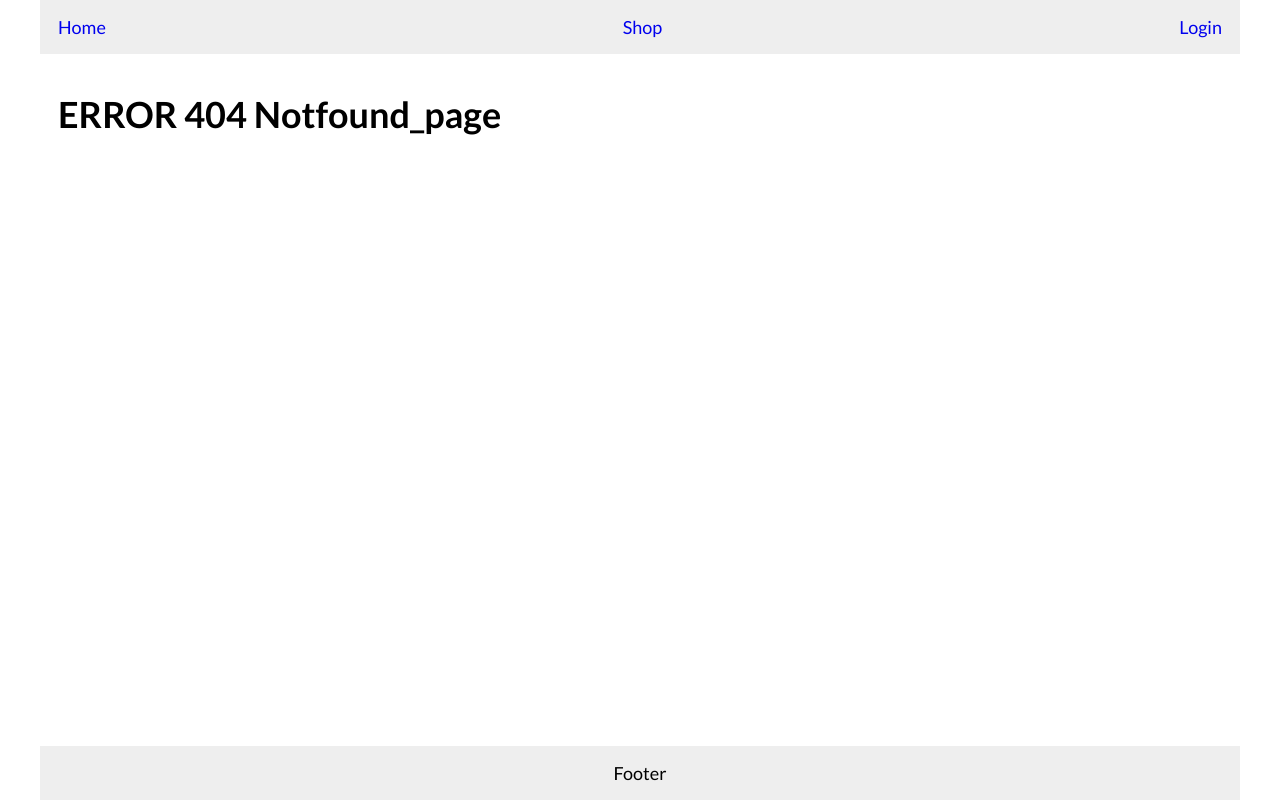
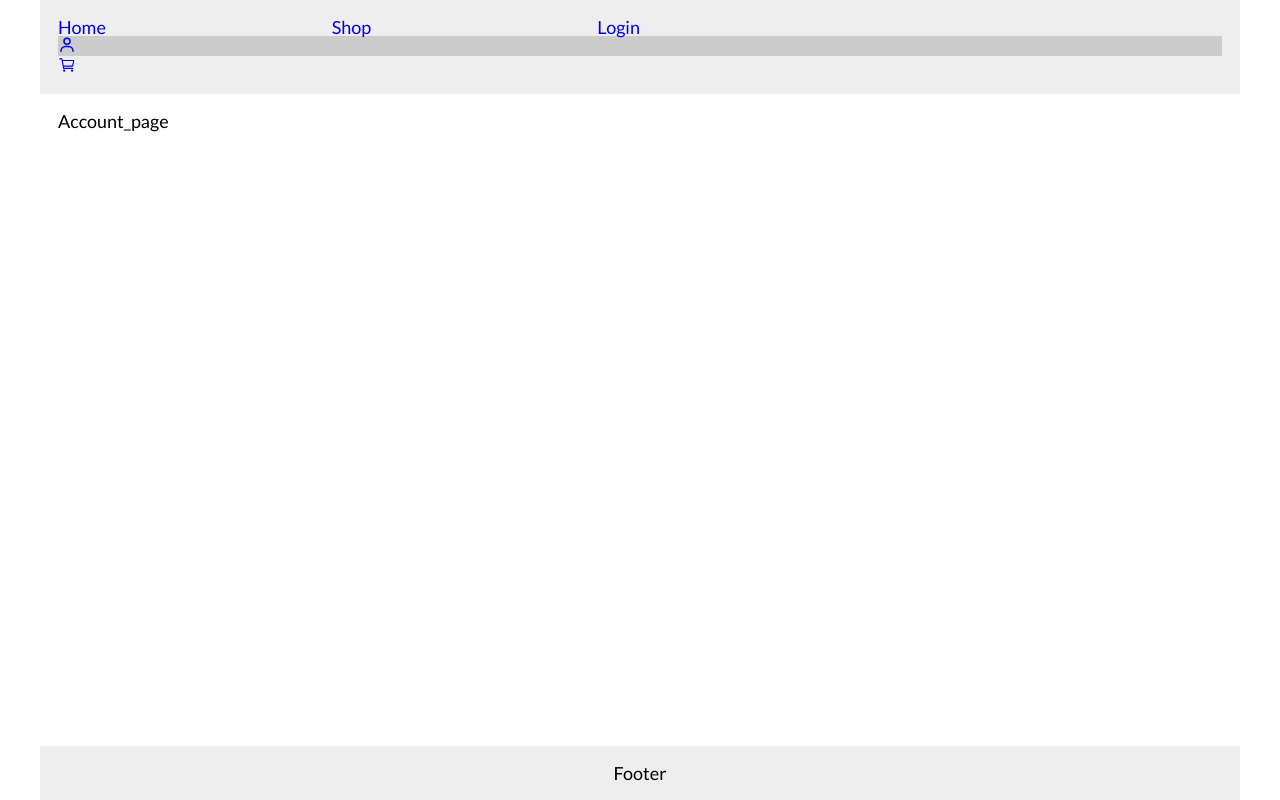
Before and after one commit to webioann/e-shop, a React app: page /account in a window 1280 px wide. Before the commit this address had no page. Built offline with nearby package versions, Linux system fonts and the light colour scheme.

Commit message:
just work and start  create Auth component

```diff
--- a/src/components/App.tsx
+++ b/src/components/App.tsx
@@ -5,6 +5,7 @@ import Main from './Main'
 import Header from './Header'
 import Footer from './Footer'
 import Home_page from '../pages/Home_page'
+import Account_page from '../pages/Account_page'
 import Cart_page from '../pages/Cart_page'
 import Checkout_page from '../pages/Checkout_page'
 import Login_page from '../pages/Login_page'
@@ -24,6 +25,7 @@ const  App: React.FC = () => {
           <Route path="shop" element={<Shop_page />} />
           <Route path="shop/:id" element={<ProductDetails_page />} />
           <Route path="cart" element={<Cart_page />} />
+          <Route path="account" element={<Account_page />} />
           <Route path="checkout" element={<Checkout_page />} />
           <Route path="login" element={<Login_page />} />
           <Route path="signup" element={<Signup_page />} />
--- a/src/components/Header.tsx
+++ b/src/components/Header.tsx
@@ -1,5 +1,7 @@
 import React from 'react'
 import { Link } from "react-router-dom"
+import { BiUser } from 'react-icons/bi';
+import { IoCartOutline } from 'react-icons/io5';
 import '../style/header.scss'
 
 const Header = () => {
@@ -10,7 +12,16 @@ const Header = () => {
                 <Link to="/shop">Shop</Link>
                 <Link to="/login">Login</Link>
             </nav>
-
+            <div className='account-icon'>
+                <Link to="account">
+                    <BiUser/>
+                </Link>
+            </div>
+            <div className='cart-icon'>
+                <Link to="cart">
+                    <IoCartOutline/>
+                </Link>
+            </div>
         </header>
     )
 }
--- /dev/null
+++ b/src/pages/Account_page.tsx
@@ -0,0 +1,9 @@
+import React from 'react'
+
+const Account_page = () => {
+    return (
+        <div>Account_page</div>
+    )
+}
+
+export default Account_page;
--- a/src/style/header.scss
+++ b/src/style/header.scss
@@ -2,9 +2,16 @@
 
 header{
     padding: $big-pad;
+    display: flex;
+    justify-content: space-between;
     nav{
         display: flex;
+        width: 50%;
         justify-content: space-between;
+    }
 
+    .account-icon{
+        cursor: pointer;
+        background-color: #ccc;
     }
 }
```
